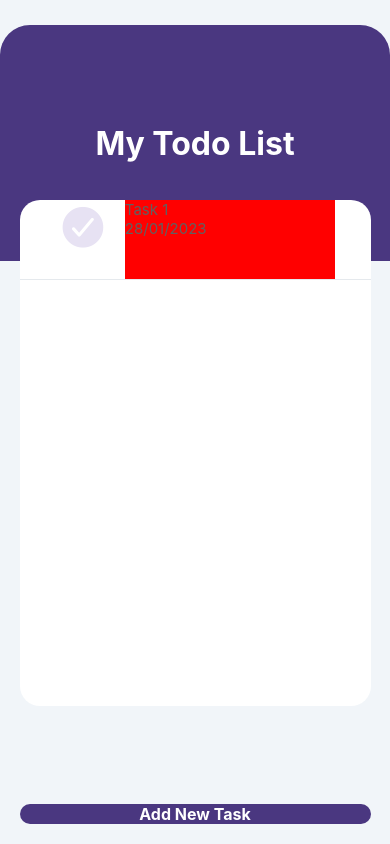
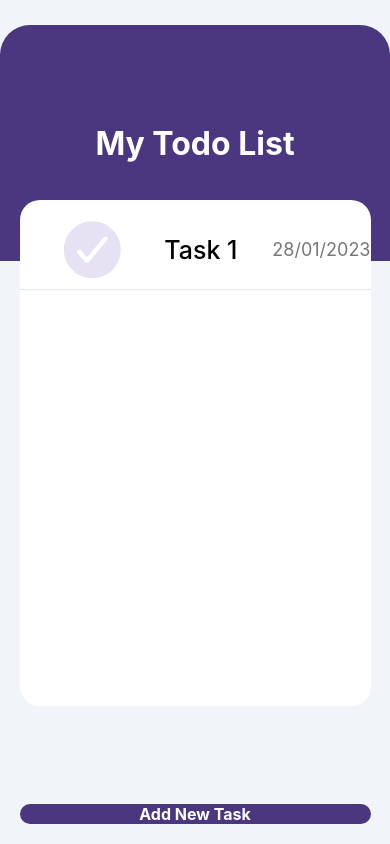
Before and after one commit to Sandun-Induranga/Todo-App-by-usting-React-Native, a React Native app: screen / in a window 390 px wide. Built offline with nearby package versions, Linux system fonts and the light colour scheme.

Commit message:
Content Updated

```diff
--- a/App.js
+++ b/App.js
@@ -16,13 +16,19 @@ export default function App() {
       </View>
       <View style={styles.items}>
         <View>
-          <Text style={styles.item}>
-            <Ionicons name="md-checkmark-circle" size={50} color="#E7E2F3" />
-            <View style={styles.itemText}>
-              <Text>Task 1</Text>
-              <Text>28/01/2023</Text>
-            </View>
-          </Text>
+          <View style={styles.item}>
+            <Ionicons name="md-checkmark-circle" size={70} color="#E7E2F3" />
+            <Text style={{ fontSize: 25, fontWeight: "500" }}>Task 1</Text>
+            <Text
+              style={{
+                color: "#767579",
+                fontWeight: "400",
+                fontSize: 18,
+              }}
+            >
+              28/01/2023
+            </Text>
+          </View>
         </View>
       </View>
       <View style={styles.btnAdd}>
@@ -68,27 +74,20 @@ const styles = StyleSheet.create({
     top: 200,
     borderRadius: 20,
     overflow: "scroll",
+    paddingTop: 10,
   },
   item: {
+    display: "flex",
+    flexDirection: "row",
     height: 80,
     borderBottomWidth: 1,
     borderColor: "#E5E9ED",
     color: "#1B1B1D",
     fontWeight: "bold",
-    fontSize: 20,
+    fontSize: 25,
     paddingLeft: 40,
-  },
-  itemText: {
-    flex: 1,
-    flexDirection: "column",
-    width: "60%",
-    height: "100%",
-    fontSize: 15,
-    color: "#606061",
-    fontWeight: "400",
-    position: "absolute",
-    left: "30%",
-    backgroundColor: "red",
+    justifyContent: "space-between",
+    alignItems: "center",
   },
   btn: {
     backgroundColor: "#4A3780",
```
